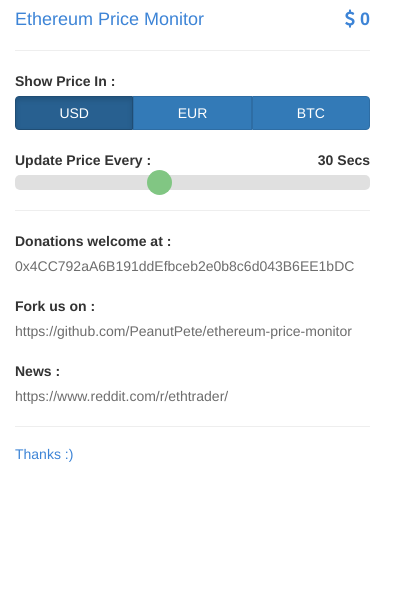
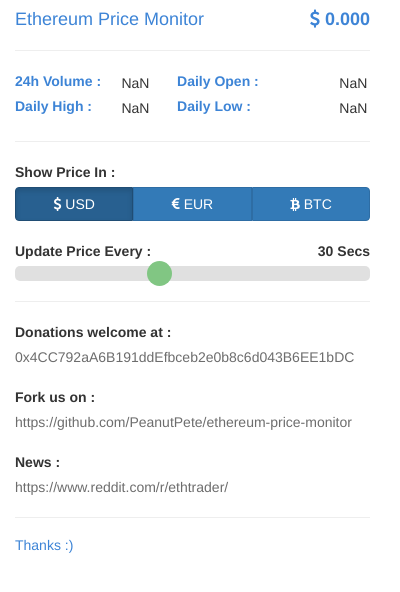
Before and after one commit to mingderwang/ethereum-price-monitor, a browser extension: page popup.html in a window 400 px wide. Drawn offline with Linux system fonts and the light colour scheme.

Commit message:
Added volume and other stats

```diff
--- /dev/null
+++ b/app/analytics.js
@@ -0,0 +1,17 @@
+// Standard Google Universal Analytics code
+
+(function(i,s,o,g,r,a,m){i['GoogleAnalyticsObject']=r;i[r]=i[r]||function(){
+
+(i[r].q=i[r].q||[]).push(arguments)},i[r].l=1*new Date();a=s.createElement(o),
+
+m=s.getElementsByTagName(o)[0];a.async=1;a.src=g;m.parentNode.insertBefore(a,m)
+
+})(window,document,'script','https://www.google-analytics.com/analytics.js','ga');
+
+ga('create', 'UA-120860538-1', 'auto');
+
+ga('set', 'checkProtocolTask', function(){});
+
+ga('require', 'displayfeatures');
+
+ga('send', 'pageview', '/popup.html');
--- a/app/dataModel.js
+++ b/app/dataModel.js
@@ -1,6 +1,7 @@
 function Model() {
 	this.frequency = 30;
 	this.currency = "USD";
+	this.stats = {};
 	this.price = 0;
 }
 
@@ -25,11 +26,13 @@
  	chrome.storage.sync.get([
  		'frequency',
  		'currency',
- 		'price'
+ 		'price',
+ 		'stats'
  		], function(data) {
 		self.frequency = data.frequency || self.frequency;
 		self.currency = data.currency || self.currency;
 		self.price = data.price || self.price;
+		self.stats = data.stats || self.stats;
 		if(callback) { callback(); }
 	});
 }
@@ -41,7 +44,8 @@
 	chrome.storage.sync.set({
 		'frequency': self.frequency,
 		'currency' : self.currency,
-		'price' : self.price
+		'price' : self.price,
+		'stats' : self.stats
 	});
 
 	if(callback) { callback(); }
--- a/app/popup.js
+++ b/app/popup.js
@@ -25,7 +25,11 @@
 	 		txtFrequency : document.getElementById("text_frequency"),
 	 		icnCurrency : document.getElementById("icon_currency"),
 	 		txtCurrency : document.getElementById("text_currency"),
-	 		txtPrice : document.getElementById("text_price")
+	 		txtPrice : document.getElementById("text_price"),
+	 		txtOpen : document.getElementById("text_open"),
+	 		txtHigh : document.getElementById("text_high"),
+	 		txtLow : document.getElementById("text_low"),
+	 		txtVol : document.getElementById("text_vol")
 	 	};
 
 	 	var onCurrencyChange = function(Event) {
@@ -76,8 +80,13 @@
 	var self = this;
 
 	self.model.load(function() {
-		self.controls.txtPrice.innerHTML = Math.round(self.model.price);
+		console.log('udpate view', self.model);
 		self.controls.icnCurrency.className = "fa fa-" + self.model.currency.toLowerCase();
+		self.controls.txtPrice.innerHTML = parseFloat(self.model.price).toFixed(3);
+		self.controls.txtOpen.innerHTML =  parseFloat(self.model.stats.open).toFixed(3);
+		self.controls.txtHigh.innerHTML =  parseFloat(self.model.stats.high).toFixed(3);
+		self.controls.txtLow.innerHTML =  parseFloat(self.model.stats.low).toFixed(3);
+		self.controls.txtVol.innerHTML = Math.round(parseFloat(self.model.stats.volume));
 		self.controls.rngFrequency.value = self.model.frequency;
 		self.controls.txtFrequency.innerHTML = self.model.frequency + " Secs";
 		self.controls.btnCurrency.USD.checked = false;
--- a/assets/css/extension.css
+++ b/assets/css/extension.css
@@ -10,6 +10,10 @@
 
 h1,h2,h3,h4,h5 {
 	color: #3d84d6;
+}
+
+.blue {
+    color: #3d84d6;
 }
 
 .form-group {
--- a/popup.html
+++ b/popup.html
@@ -16,20 +16,38 @@
           <span id="text_price"></span>
         </label>
     </h4>
+
     <hr>
+      <div class="form-group" style="text-align: justify;">
+          <table style="width:380px">
+            <tr>
+              <td style="width: 28%"><label class="blue">24h Volume : </label></td><td><span id="text_vol"></span></td>
+              <td><label class="blue">Daily Open : </label></td><td><span id="text_open"></span></td>
+            </tr>
+            <tr>
+              <td style="width: 28%"><label class="blue">Daily High : </label></td><td><span id="text_high"></span></td>
+              <td><label class="blue">Daily Low : </label></td><td><span id="text_low"></span></td>
+            </tr>
+          </table>
+      </div>
+    <hr>
+
     <form>
 
       <div class="form-group">
         <label>Show Price In : </label>
         <div class="btn-group btn-group-justified" data-toggle="buttons">
           <label class="btn btn-primary">
-            <input type="radio" name="ctrl_currency" value="USD" id="ctrl_currencyUSD" checked> USD
+            <input type="radio" name="ctrl_currency" value="USD" id="ctrl_currencyUSD" checked>
+            <i aria-hidden="true" class="fa fa-usd"></i> USD
           </label>
           <label class="btn btn-primary">
-            <input type="radio" name="ctrl_currency" value="EUR" id="ctrl_currencyEUR"> EUR
+            <input type="radio" name="ctrl_currency" value="EUR" id="ctrl_currencyEUR">
+            <i aria-hidden="true" class="fa fa-eur"></i> EUR
           </label>
           <label class="btn btn-primary">
-            <input type="radio" name="ctrl_currency" value="BTC" id="ctrl_currencyBTC"> BTC
+            <input type="radio" name="ctrl_currency" value="BTC" id="ctrl_currencyBTC">
+            <i aria-hidden="true" class="fa fa-btc"></i> BTC
           </label>
         </div>
       </div>
```
Also changed, not shown: app/background.js (+13 -0 lines), app/stats.js (added, +22 -0 lines), manifest.json.
